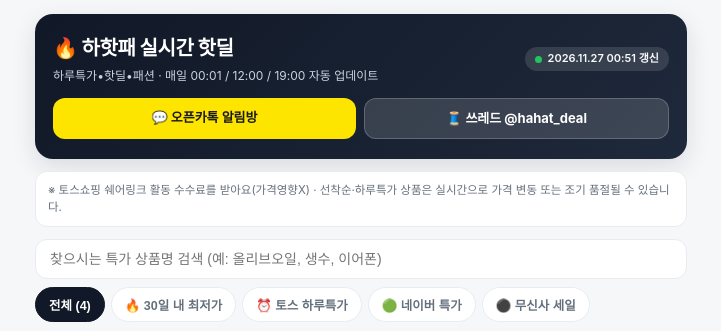
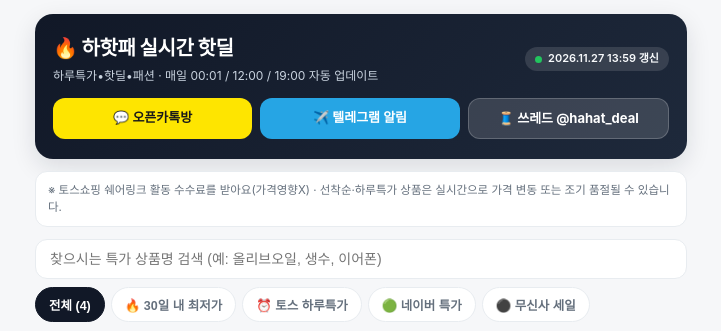
Before and after one commit to tkw20031-max/hahatpae-deals, a plain HTML site: page docs/index.html in a window 1280 px wide. Shown: the top 331 px of the page, without its empty margins (279-1000 px from the left). Drawn offline with Linux system fonts and the light colour scheme.

Commit message:
chore(board): update hahatpae deals (2026-11-27 13:59)

```diff
--- a/docs/index.html
+++ b/docs/index.html
@@ -57,6 +57,7 @@
     }
     .cta-pill:active { transform: scale(0.98); }
     .cta-pill.kakao { background: var(--kakao); color: var(--kakao-text); }
+    .cta-pill.tg { background: #26a5e4; color: #fff; }
     .cta-pill.threads { background: rgba(255,255,255,0.14); color: #fff; border: 1px solid rgba(255,255,255,0.2); }
     .notice {
       background: #fff; border: 1px solid var(--line); border-radius: 12px;
@@ -125,10 +126,11 @@
           <div class="brand-title">🔥 하핫패 실시간 핫딜</div>
           <div class="brand-tag">하루특가•핫딜•패션 · 매일 00:01 / 12:00 / 19:00 자동 업데이트</div>
         </div>
-        <div class="live-pill"><span class="dot"></span>2026.11.27 00:51 갱신</div>
+        <div class="live-pill"><span class="dot"></span>2026.11.27 13:59 갱신</div>
       </div>
       <div class="cta-row">
-        <a class="cta-pill kakao" href="https://open.kakao.com/o/grlVcQYi" target="_blank" rel="noopener">💬 오픈카톡 알림방</a>
+        <a class="cta-pill kakao" href="https://open.kakao.com/o/grlVcQYi" target="_blank" rel="noopener">💬 오픈카톡방</a>
+        <a class="cta-pill tg" href="https://t.me/hahat_deal" target="_blank" rel="noopener">✈️ 텔레그램 알림</a>
         <a class="cta-pill threads" href="https://www.threads.com/@hahat_deal" target="_blank" rel="noopener">🧵 쓰레드 @hahat_deal</a>
       </div>
     </header>
```
